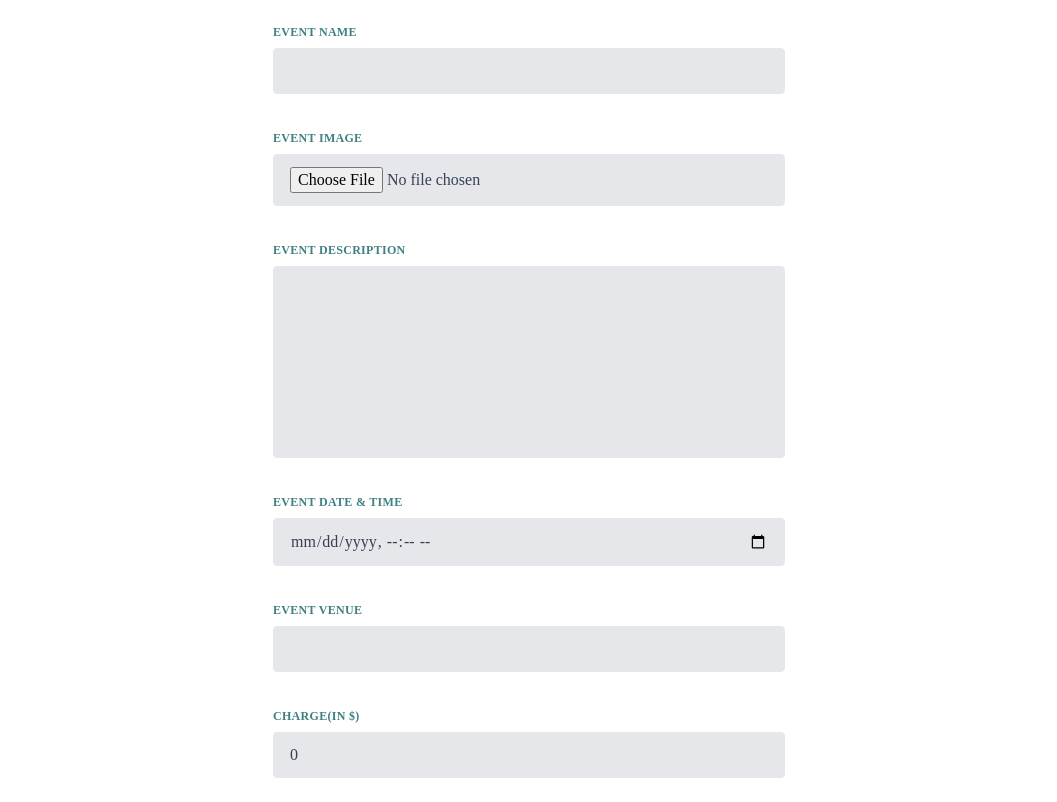
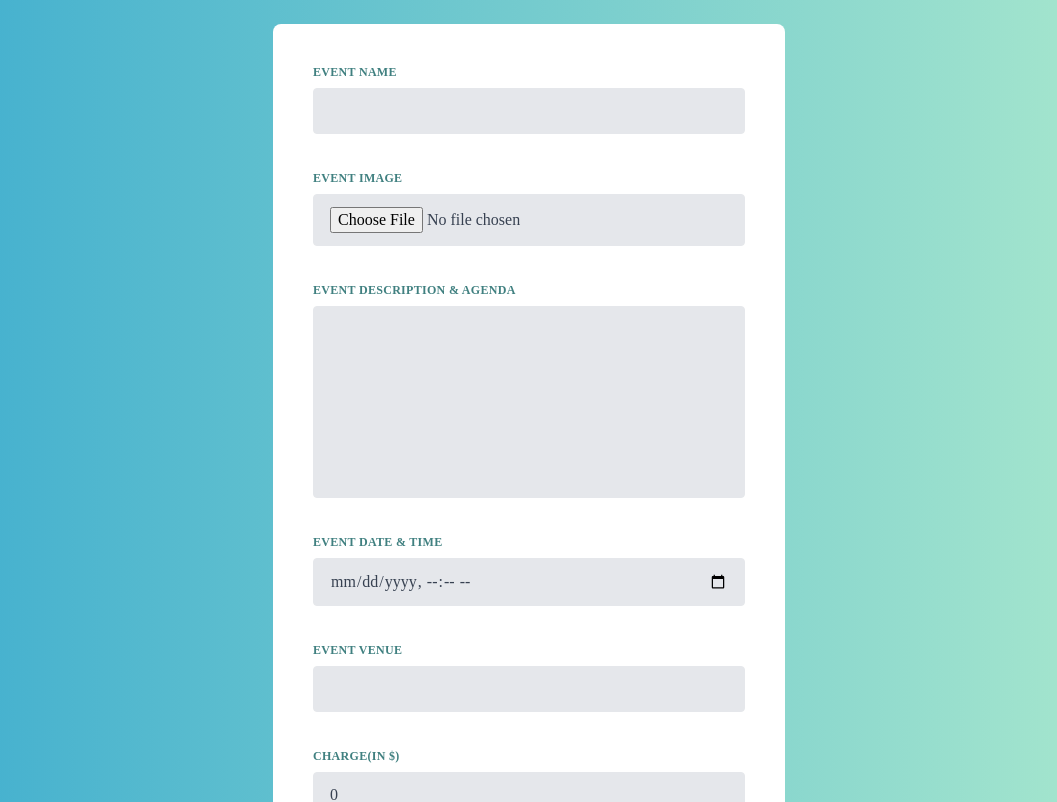
Before and after one commit to I-sandesh/Dot-io, a Next.js app: page /createEvent in a window 1280 px wide. Shown: the top 802 px of the page, without its empty margins (111-1168 px from the left). Built offline with nearby package versions, Linux system fonts and the light colour scheme; no server answers; sample sign-in values are in the browser's storage.

Commit message:
UI improved & Delete Bug fixed

```diff
--- a/components/firebase/firebase.jsx
+++ b/components/firebase/firebase.jsx
@@ -36,8 +36,8 @@ export const GetEvents = () => {
   return Events;
 };
 export const DeleteEvent = async (eventId)=>{
+  await deleteDoc(doc(db, "events", eventId));
   location.href = "./eventPage"
-  await deleteDoc(doc(db, "events", eventId));
 }
 // export const getSingleEvent(eventId){
 //     const Events = getEvents();
--- a/pages/createEvent.jsx
+++ b/pages/createEvent.jsx
@@ -92,8 +92,8 @@ function CreateEvent() {
   }
 
   return (
-    <div className="min-h-screen flex justify-center items-center p-6">
-      <form onSubmit={submitHandler} className="w-full max-w-lg">
+    <div className="min-h-screen flex justify-center items-center p-6 bg-gradient-to-r from-[#3EADCF] to-[#ABE9CD]">
+      <form onSubmit={submitHandler} className="w-full max-w-lg bg-white p-10 rounded-lg">
         {inputHTMLFormat("Event Name", eventTitle, seteventTitle, "text")}
 
         <div className="flex flex-wrap -mx-3 mb-6">
@@ -120,7 +120,7 @@ function CreateEvent() {
               className="block uppercase tracking-wide text-[#408080] text-xs font-bold mb-2"
               htmlFor="grid-password"
             >
-              event Description
+              event Description & Agenda
             </label>
             <textarea
               className=" no-resize appearance-none block w-full bg-gray-200 text-gray-700 border border-gray-200 rounded py-3 px-4 mb-3 leading-tight focus:outline-none focus:bg-white focus:border-gray-500 h-48 resize-none transition-all"
--- a/pages/index.jsx
+++ b/pages/index.jsx
@@ -5,7 +5,7 @@ function landing() {
     <div class="back" style={{
         width: "100%",
         height: "100vh",
-        backgroundImage: "linear-gradient(rgba(0, 0, 0, 0.25), rgba(0, 0, 0, 0.5)), url(back3.jpg)",
+        backgroundImage: "linear-gradient(rgba(0, 0, 0, 0.25), rgba(0, 0, 0, 0.5)), url(https://images.unsplash.com/photo-1504680177321-2e6a879aac86?ixlib=rb-4.0.3&ixid=MnwxMjA3fDB8MHxwaG90by1wYWdlfHx8fGVufDB8fHx8&auto=format&fit=crop&w=1170&q=80)",
         backgroundSize: "cover",
         backgroundRepeat: "no-repeat",
         backgroundPosition: "center",
--- a/styles/landing.css
+++ b/styles/landing.css
@@ -8,12 +8,11 @@
 .logo {
     cursor: pointer;
     width: 45vh;
-    mix-blend-mode: overlay;
+    /* mix-blend-mode: overlay; */
 
     color: #9c27b0;
-
     position: relative;
-    filter: saturate(200%);
+    filter: saturate(100%);
     left: -15vh;
     top: -40px;
 
```
